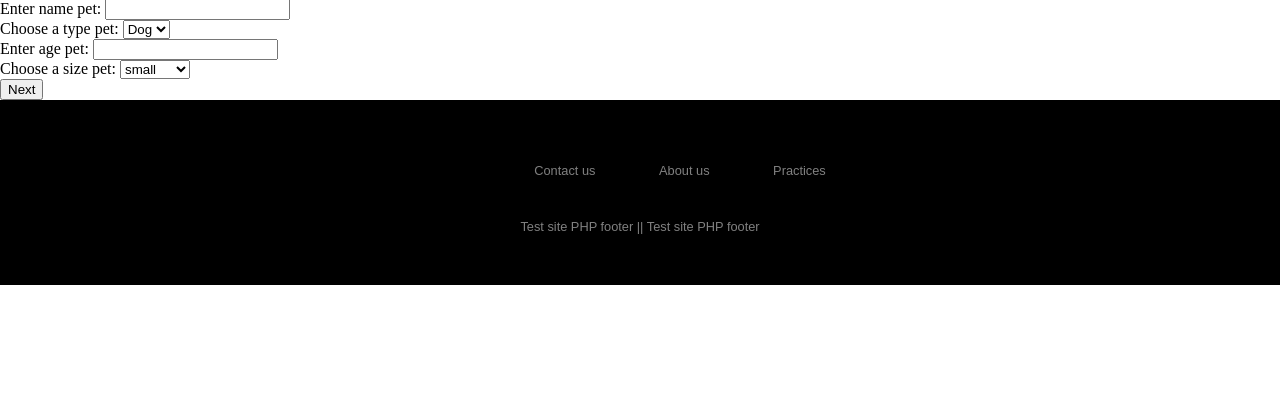
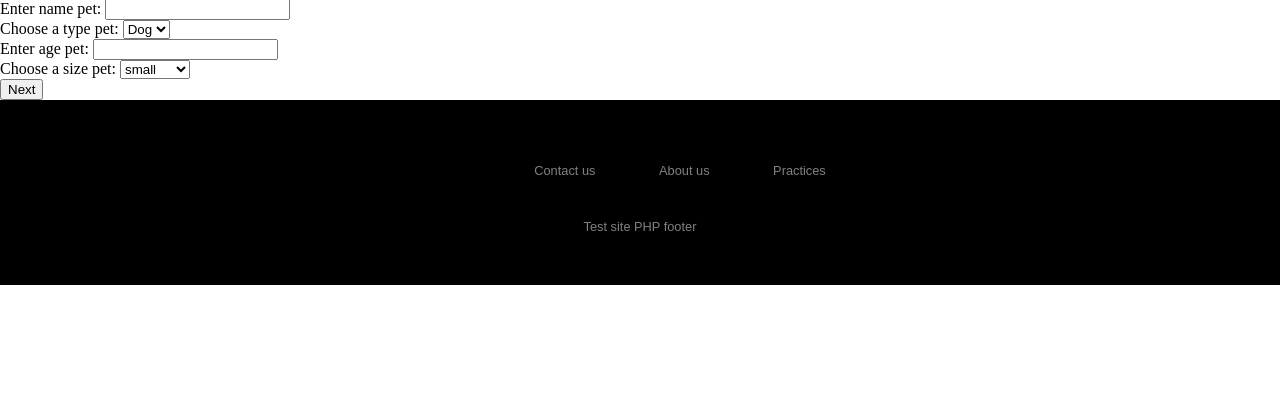
Before and after one commit to orlandocruz1/PHP-class-sample-3-template, a PHP site: page / in a window 1280 px wide. Shown: the part 81-493 px from the top of the page. Run offline with PHP 8.4, Linux system fonts and the light colour scheme.

Commit message:
Update footer.php

```diff
--- a/template/footer.php
+++ b/template/footer.php
@@ -13,7 +13,7 @@
 </div>
 
 <div class="row">
-Test site PHP footer || Test site PHP footer
+Test site PHP footer
 </div>
 </div>
 </footer>
```
